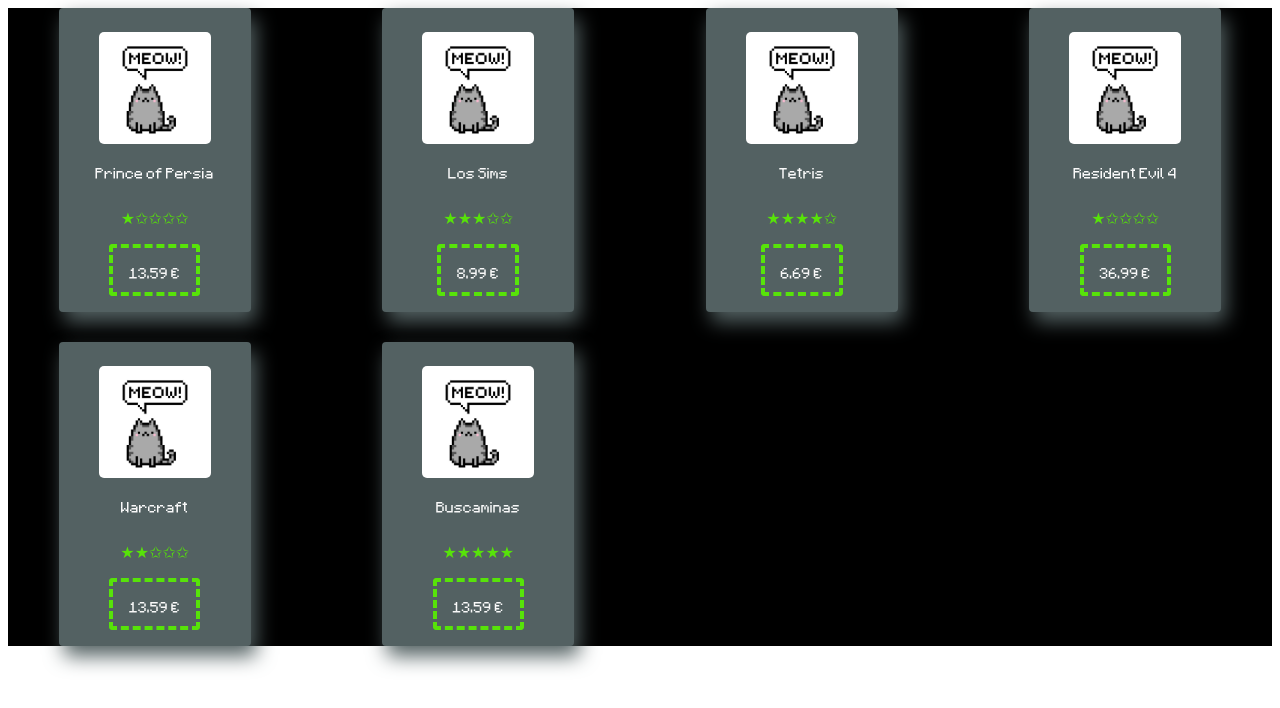
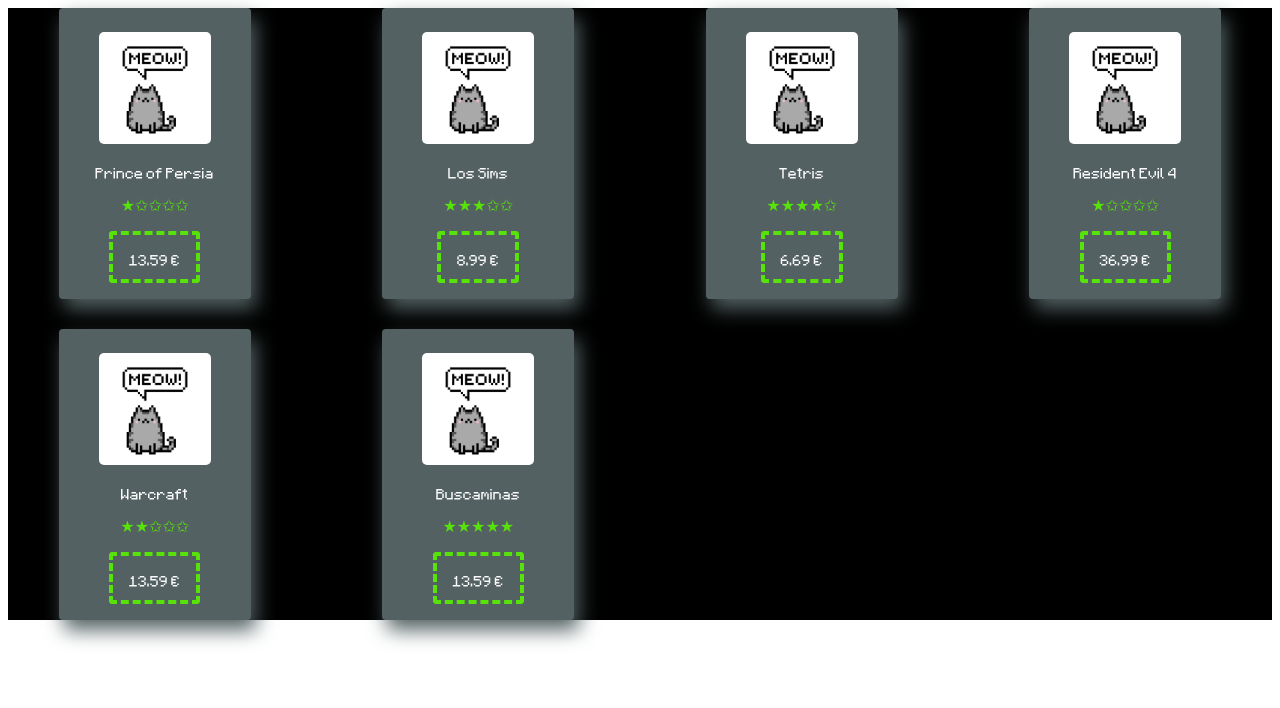
Before and after one commit to GheorgheDev/picacodigo, an Angular app: page / in a window 1280 px wide. Shown: the top 708 px of the page. Built offline with nearby package versions, Linux system fonts and the light colour scheme.

Commit message:
pc42 detalle

```diff
--- a/src/app/shared/public-shared/components/card-product/card-product.component.html
+++ b/src/app/shared/public-shared/components/card-product/card-product.component.html
@@ -3,6 +3,6 @@
     <mat-card-title>
         <a mat-raised-button href="#" target="_blank" class="white-text title-xs card__title">{{product?.title}}</a>
     </mat-card-title>
-    <mat-card-subtitle class="green-text title-s">{{showStars(product?.stars)}}</mat-card-subtitle>
+    <mat-card-subtitle class="star__points">{{showStars(product?.stars)}}</mat-card-subtitle>
     <button mat-button class="btn-green white-text title-xs card__price">{{product?.price}} €</button>
 </mat-card>
```
